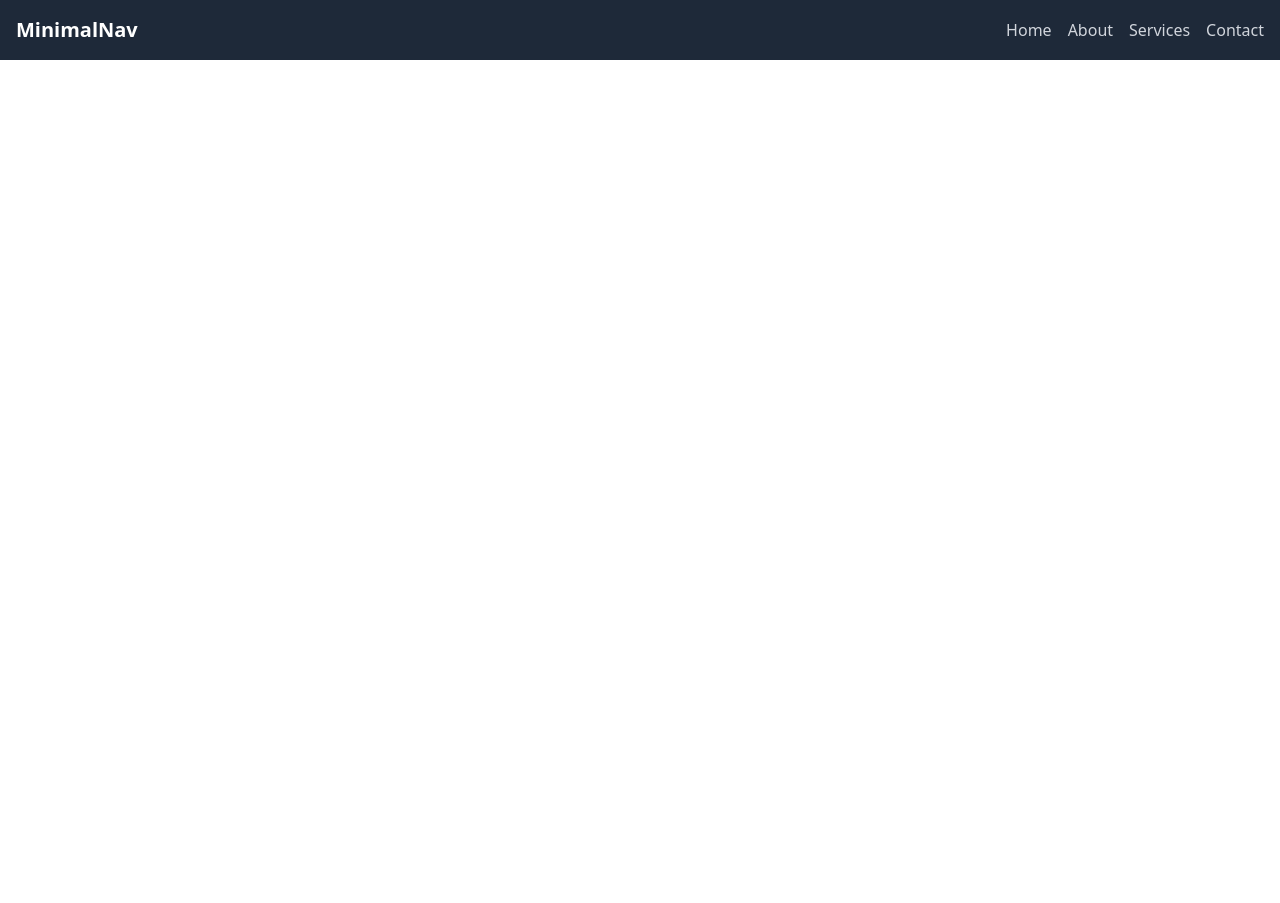
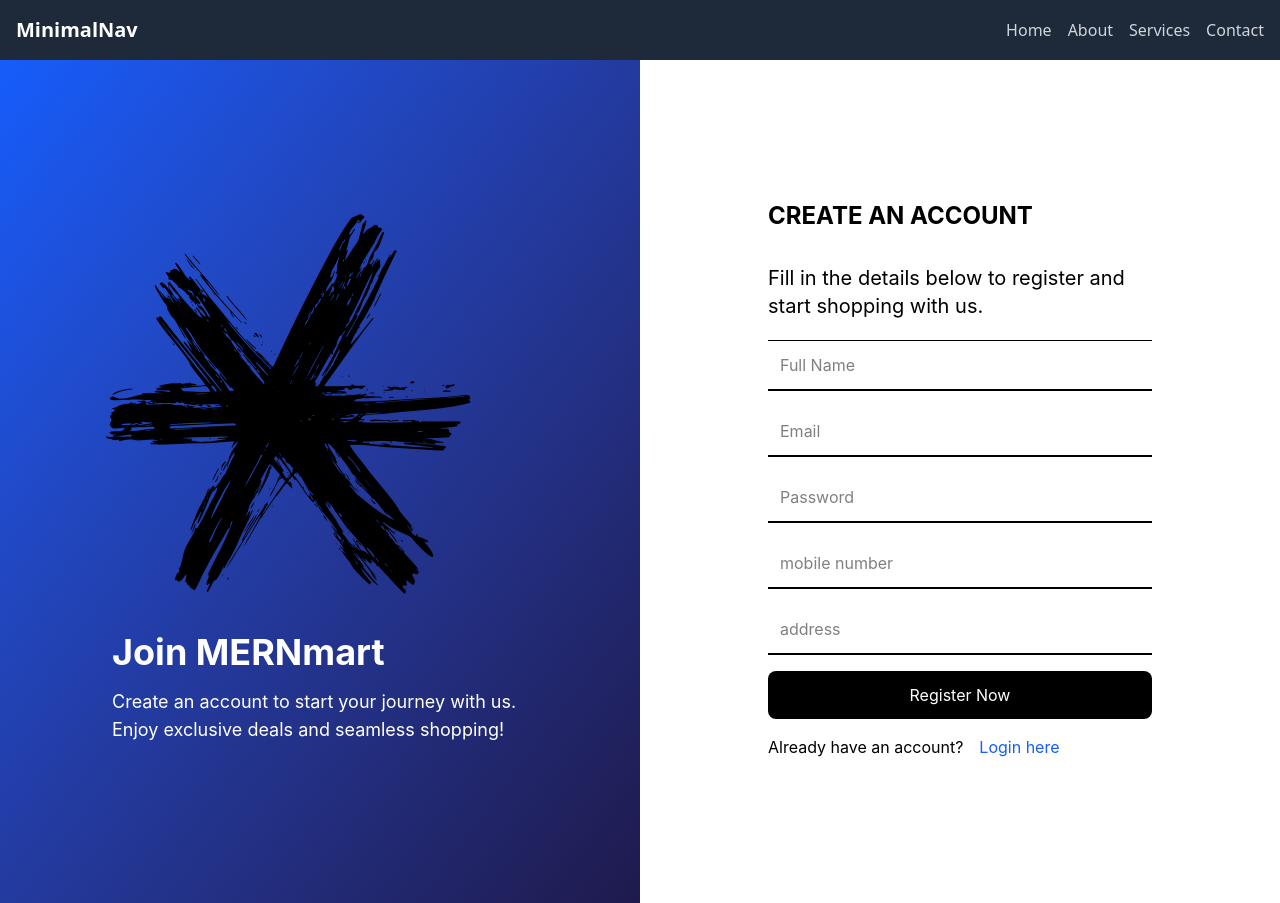
Before and after one commit to coderNegi1/MERN-project, a React (Vite) app in the folder frontend/: page /register in a window 1280 px wide. Before the commit the page ends 800 px from the top, so only its background shows below. Built offline with nearby package versions, Linux system fonts and the light colour scheme.

Commit message:
login register forgotpass and pagenotfound pages added

```diff
--- a/frontend/src/App.jsx
+++ b/frontend/src/App.jsx
@@ -1,7 +1,15 @@
 import React from "react";
 import { BrowserRouter, Routes, Route } from "react-router-dom";
 import Navbar from "./components/common/Navbar.jsx";
-import Login from "./pages/login"; // Adjust path as needed
+import Login from "./pages/login";
+import Register from "./pages/register.jsx";
+import ForgotPassword from "./pages/forgotPassword.jsx";
+import PageNotFound from "./pages/pageNotFound.jsx";
+import Footer from "./components/common/footer.jsx";
+
+
+
+
 
 function App() {
   return (
@@ -9,6 +17,10 @@ function App() {
       <Navbar />
       <Routes>
         <Route path="/login" element={<Login />} />
+        <Route path="/register" element={<Register />} />
+        <Route path="/forgot-password" element={<ForgotPassword />} />
+        <Route path="/pagenotfound" element={<PageNotFound/>}></Route>
+        <Route path="/footer" element={<Footer/>}></Route>
       </Routes>
     </BrowserRouter>
   );
--- /dev/null
+++ b/frontend/src/components/common/footer.jsx
@@ -0,0 +1,41 @@
+import React from "react";
+import { NavLink } from "react-router-dom";
+
+const Footer = () => {
+  return (
+    <footer className="bg-gray-900 text-white py-10">
+      <div className="max-w-6xl mx-auto px-5 flex flex-col md:flex-row justify-between items-center">
+        {/* Logo and Intro */}
+        <div className="mb-6 md:mb-0 text-center md:text-left">
+          <h2 className="text-2xl font-bold uppercase">MERNMart</h2>
+          <p className="text-sm mt-2 text-gray-400">
+            Your one-stop shop for all things tech and more!
+          </p>
+        </div>
+
+        {/* Navigation Links */}
+        <div className="flex space-x-6 text-sm">
+          <NavLink to="/about" className="hover:text-gray-400">About</NavLink>
+          <NavLink to="/contact" className="hover:text-gray-400">Contact</NavLink>
+          <NavLink to="/policy" className="hover:text-gray-400">Privacy Policy</NavLink>
+          <NavLink to="/terms" className="hover:text-gray-400">Terms</NavLink>
+        </div>
+      </div>
+
+      <hr className="border-gray-700 my-6" />
+
+      {/* Social Media and Copyright */}
+      <div className="max-w-6xl mx-auto px-5 flex flex-col md:flex-row justify-between items-center text-sm text-gray-500">
+        <p>&copy; {new Date().getFullYear()} MERNMart. All rights reserved.</p>
+        <div className="flex space-x-4 mt-4 md:mt-0">
+          <a href="#" className="hover:text-gray-400">Facebook</a>
+          <a href="#" className="hover:text-gray-400">Twitter</a>
+          <a href="#" className="hover:text-gray-400">Instagram</a>
+          <a href="#" className="hover:text-gray-400">LinkedIn</a>
+        </div>
+      </div>
+    </footer>
+  );
+};
+
+export default Footer;
--- /dev/null
+++ b/frontend/src/pages/forgotPassword.jsx
@@ -0,0 +1,48 @@
+import React from "react";
+import { NavLink } from "react-router-dom";
+
+const ForgotPassword = () => {
+  return (
+    <div className="flex flex-col md:flex-row min-h-screen font-[inter]">
+      {/* Left Side */}
+      <div className="hidden md:flex flex-col text-start justify-center pl-10 md:pl-24 w-full md:w-1/2 bg-gradient-to-br from-blue-600 to-indigo-950 text-white p-6 md:p-10">
+        <div>
+          <img src="/images/star-png.png" alt="*" className="w-96 " />
+        </div>
+        <div className="p-4 mt-1">
+          <h1 className="text-3xl md:text-4xl font-bold mt-2 ">Forgot Your Password ?</h1>
+          <p className="mt-4 text-base md:text-lg max-w-md">
+            No worries! Enter your registered email, and we'll send you a link to reset your password.
+          </p>
+        </div>
+      </div>
+
+      {/* Right Side (Forgot Password Form) */}
+      <div className="w-full md:w-1/2 p-6 md:p-16 lg:p-32 flex flex-col justify-center align-middle mt-60">
+        <h2 className="text-lg md:text-xl text-start mb-5 uppercase font-bold ">Reset Your Password</h2>
+        <p className="text-start mb-5 text-xl">
+          Enter your email address below, and we will send you a password reset link.
+        </p>
+        <hr />
+        <form className="w-full ">
+          <input
+            type="email"
+            placeholder="Email"
+            className="w-full p-3 border-b-2 mb-4 focus:outline-none focus:ring-2 focus:ring-blue-500"
+          />
+          <button
+            type="submit"
+            className="w-full bg-black text-white py-3 rounded-lg hover:bg-gray-900"
+          >
+            Send Reset Link
+          </button>
+        </form>
+        <p className="text-md md:text-md mb-4 text-start mt-4">
+          <NavLink to="/login" className="text-blue-600">Back to Login</NavLink>
+        </p>
+      </div>
+    </div>
+  );
+};
+
+export default ForgotPassword;
--- a/frontend/src/pages/login.jsx
+++ b/frontend/src/pages/login.jsx
@@ -21,8 +21,8 @@ const Login = () => {
 
       {/* Right Side (Login Form) */}
       <div className="w-full md:w-1/2 p-6 md:p-16 lg:p-32 flex flex-col justify-center align-middle">
-        <h2 className="text-lg md:text-xl text-start mb-4 uppercase font-bold">Welcome Back !</h2>
-        <p className="text-start mb-3 text-sm md:text-base">
+        <h2 className="text-2xl  text-start mb-4 uppercase font-bold">Welcome Back !</h2>
+        <p className="text-start mb-5 text-xl">
           Lorem ipsum dolor sit amet consectetur adipisicing elit. Optio pariatur velit tempora tempore nesciunt quisquam, minima dolorem facere ipsam nemo?
         </p>
         <hr />
--- /dev/null
+++ b/frontend/src/pages/pageNotFound.jsx
@@ -0,0 +1,26 @@
+import React from "react";
+import { NavLink } from "react-router-dom";
+
+const PageNotFound = () => {
+  return (
+    <div className="flex flex-col md:flex-row min-h-screen items-center justify-center bg-white p-6 md:p-10">
+      {/* Left Side - Image */}
+      <div className="w-full md:w-1/2 flex justify-center">
+        <img src="/images/404.jpg" alt="404 Not Found" className="max-w-xs md:max-w-md" />
+      </div>
+
+      {/* Right Side - Text */}
+      <div className="w-full md:w-1/2 text-center md:text-left p-6">
+        <h1 className="text-4xl md:text-5xl font-bold text-gray-800">OOPS <span className="text-red-600">!</span> PAGE NOT FOUND.</h1>
+        <p className="text-lg md:text-xl text-gray-600 mt-4">
+          You must have picked the wrong door because I haven’t been able to lay my eye on the page you’ve been searching for.
+        </p>
+        <NavLink to="/" className="mt-6 inline-block  text-white px-6 bg-blue-900 py-3 ring-blue-800 p-2 border-2 rounded-lg shadow-md hover:bg-blue-700 transition duration-300">
+          BACK TO HOME
+        </NavLink>
+      </div>
+    </div>
+  );
+};
+
+export default PageNotFound;
--- /dev/null
+++ b/frontend/src/pages/register.jsx
@@ -0,0 +1,69 @@
+import React from "react";
+import { NavLink } from "react-router-dom";
+
+const Register = () => {
+  return (
+    <div className="flex flex-col md:flex-row min-h-screen font-[inter]">
+      {/* Left Side */}
+      <div className="hidden md:flex flex-col text-start justify-center pl-10 md:pl-24 w-full md:w-1/2 bg-gradient-to-br from-blue-600 to-indigo-950 text-white p-6 md:p-10">
+        <div>
+          <img src="/images/star-png.png" alt="*" className="w-96 " />
+        </div>
+        <div className="p-4 mt-1">
+          <h1 className="text-3xl md:text-4xl font-bold mt-2 ">Join <span className="uppercase">mern</span>mart</h1>
+          <p className="mt-4 text-base md:text-lg max-w-md">
+            Create an account to start your journey with us. Enjoy exclusive deals and seamless shopping!
+          </p>
+        </div>
+      </div>
+
+      {/* Right Side (Register Form) */}
+      <div className="w-full md:w-1/2 p-6 md:p-16 lg:p-32 flex flex-col justify-center align-middle">
+        <h2 className="text-2xl  text-start mb-4 uppercase font-bold my-3">Create an Account</h2>
+        <p className="text-start mb-5 text-xl mt-4">
+          Fill in the details below to register and start shopping with us.
+        </p>
+        <hr />
+        <form className="w-full ">
+          <input
+            type="text"
+            placeholder="Full Name"
+            className="w-full p-3 border-b-2 mb-4 focus:outline-none focus:ring-2 focus:ring-blue-500"
+          />
+          <input
+            type="email"
+            placeholder="Email"
+            className="w-full p-3 border-b-2 mb-4 focus:outline-none focus:ring-2 focus:ring-blue-500"
+          />
+          <input
+            type="password"
+            placeholder="Password"
+            className="w-full p-3 border-b-2 mb-4 focus:outline-none focus:ring-2 focus:ring-blue-500"
+          />
+          <input
+            type="number"
+            placeholder="mobile number"
+            className="w-full p-3 border-b-2 mb-4 focus:outline-none focus:ring-2 focus:ring-blue-500"
+          />
+           <input
+            type="text"
+            placeholder="address"
+            className="w-full p-3 border-b-2 mb-4 focus:outline-none focus:ring-2 focus:ring-blue-500"
+          />
+          <button
+            type="submit"
+            className="w-full bg-black text-white py-3 rounded-lg hover:bg-gray-900"
+          >
+            Register Now
+          </button>
+        </form>
+        <p className="text-md md:text-md mb-4 text-start mt-4 flex">
+          <p><span> Already have an account?</span ></p>
+          <NavLink to="/login" className="text-blue-600 ms-4"> Login here</NavLink>
+        </p>
+      </div>
+    </div>
+  );
+};
+
+export default Register;
```
Also changed, not shown: frontend/public/images/404.jpg (added), frontend/src/components/common/Footer.js (deleted).
